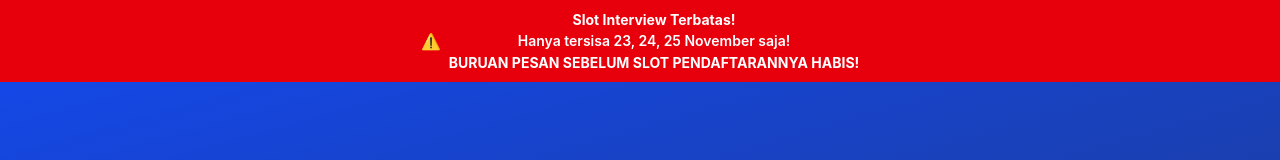
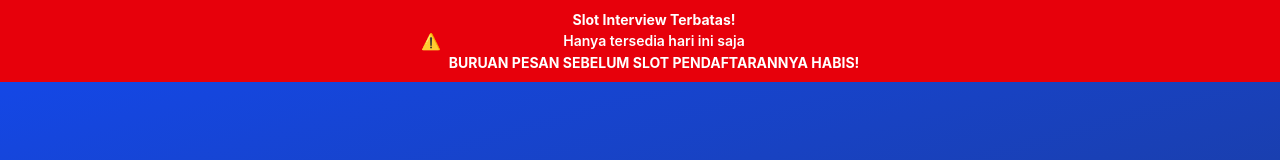
Before and after one commit to scnainder/OUR-Interview, a Next.js app: page / in a window 1280 px wide. Shown: the top 160 px of the page. Built offline with nearby package versions, Linux system fonts and the light colour scheme.

Commit message:
Banner slot: hanya tersedia hari ini saja (#19)
Claude-Session: https://claude.ai/code/session_01GNvecUCK4r5sba4suhx1mN

Co-authored-by: Claude <noreply@anthropic.com>

```diff
--- a/app/page.tsx
+++ b/app/page.tsx
@@ -10,7 +10,7 @@ export default function Home() {
           <span className="text-sm sm:text-base">⚠️</span>
           <div className="text-xs sm:text-sm leading-snug space-y-0.5">
             <p className="font-bold">Slot Interview Terbatas!</p>
-            <p className="font-semibold">Hanya tersisa 23, 24, 25 November saja!</p>
+            <p className="font-semibold">Hanya tersedia hari ini saja</p>
             <p className="font-bold">BURUAN PESAN SEBELUM SLOT PENDAFTARANNYA HABIS!</p>
           </div>
         </div>
```
